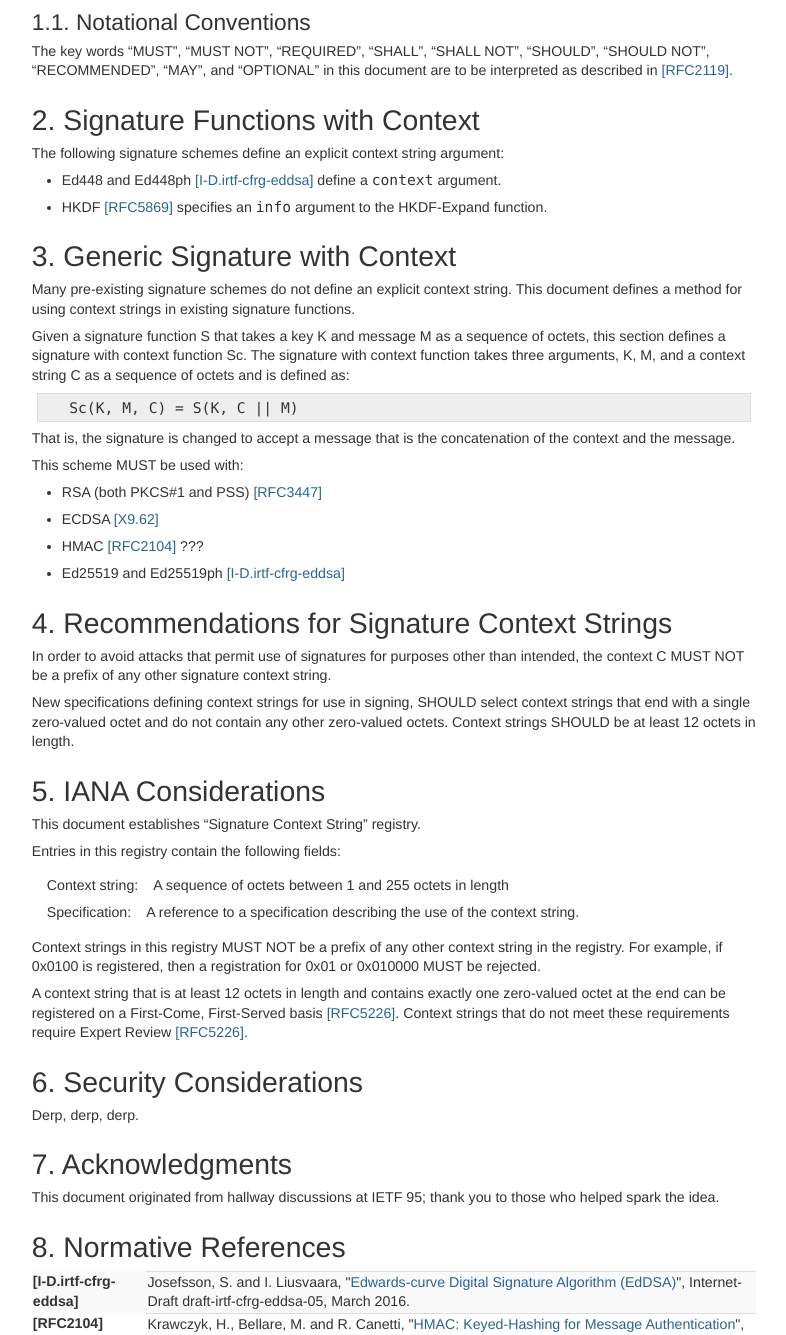
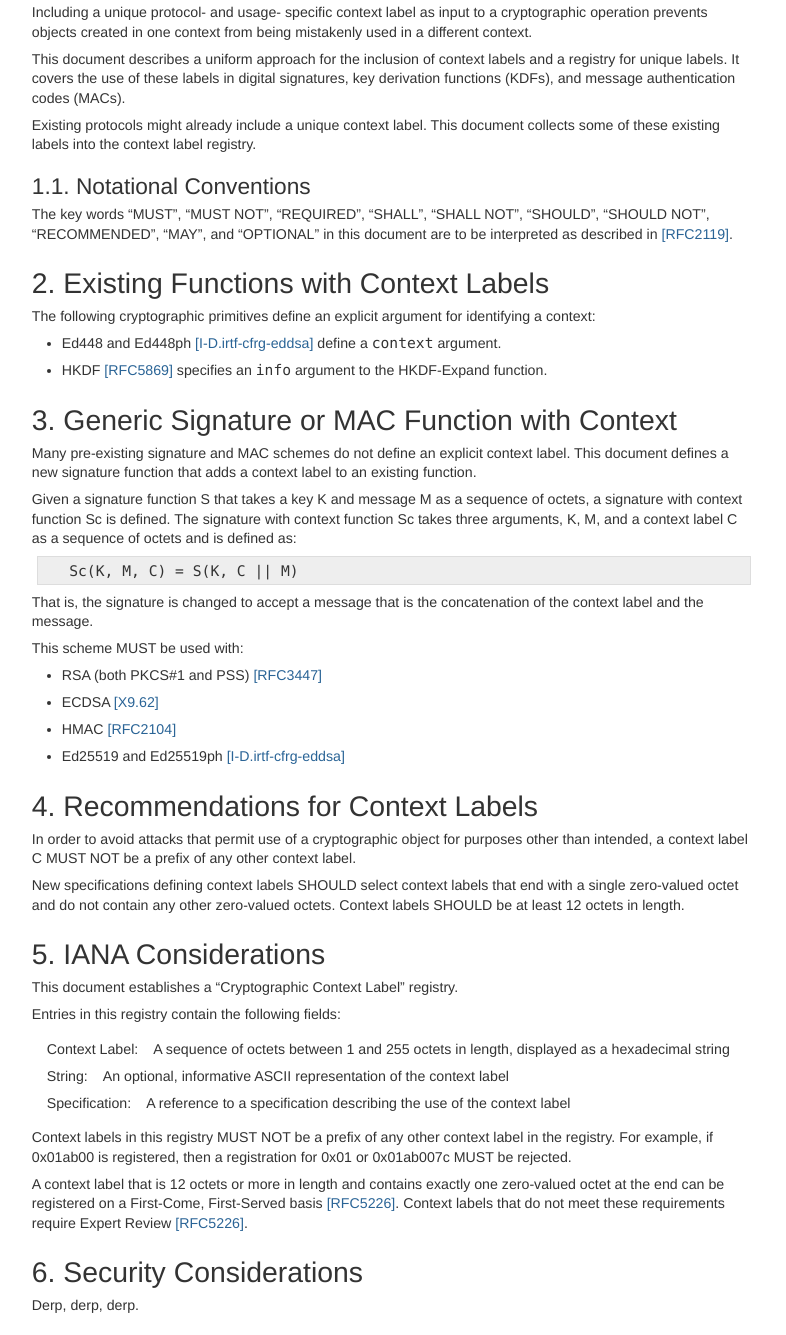
Before and after one commit to unicorn-wg/context-labels, a plain HTML site: page draft-thomson-saag-sig-context.html in a window 1280 px wide. Shown: the part 1161-2496 px from the top of the page, without its empty margins (40-826 px from the left). Drawn offline with Linux system fonts and the light colour scheme.

Commit message:
Script updating gh-pages. [ci skip]

```diff
--- a/draft-thomson-saag-sig-context.html
+++ b/draft-thomson-saag-sig-context.html
@@ -5,7 +5,7 @@
 <head profile="http://www.w3.org/2006/03/hcard http://dublincore.org/documents/2008/08/04/dc-html/">
   <meta http-equiv="Content-Type" content="text/html; charset=us-ascii" />
 
-  <title>Using Context Strings in Digital Signatures</title>
+  <title>Using Context Labels for Domain Separation of Cryptographic Objects</title>
 
   <style type="text/css">/*<![CDATA[*/
 @viewport {
@@ -270,9 +270,9 @@ li, p {
   <link href="#rfc.toc" rel="Contents"/>
 <link href="#rfc.section.1" rel="Chapter" title="1 Introduction"/>
 <link href="#rfc.section.1.1" rel="Chapter" title="1.1 Notational Conventions"/>
-<link href="#rfc.section.2" rel="Chapter" title="2 Signature Functions with Context"/>
-<link href="#rfc.section.3" rel="Chapter" title="3 Generic Signature with Context"/>
-<link href="#rfc.section.4" rel="Chapter" title="4 Recommendations for Signature Context Strings"/>
+<link href="#rfc.section.2" rel="Chapter" title="2 Existing Functions with Context Labels"/>
+<link href="#rfc.section.3" rel="Chapter" title="3 Generic Signature or MAC Function with Context"/>
+<link href="#rfc.section.4" rel="Chapter" title="4 Recommendations for Context Labels"/>
 <link href="#rfc.section.5" rel="Chapter" title="5 IANA Considerations"/>
 <link href="#rfc.section.6" rel="Chapter" title="6 Security Considerations"/>
 <link href="#rfc.section.7" rel="Chapter" title="7 Acknowledgments"/>
@@ -286,8 +286,8 @@ li, p {
   <meta name="dct.creator" content="Thomson, M., Gillmor, D., and B. Kaduk" />
   <meta name="dct.identifier" content="urn:ietf:id:draft-thomson-saag-sig-context-latest" />
   <meta name="dct.issued" scheme="ISO8601" content="2016-4-21" />
-  <meta name="dct.abstract" content="A single digital signature key is often relied upon to produce signatures that have different semantics.  This produces a potential problem whereby signatures with different intended uses can be confused.  The addition of context strings in signatures removes this problem." />
-  <meta name="description" content="A single digital signature key is often relied upon to produce signatures that have different semantics.  This produces a potential problem whereby signatures with different intended uses can be confused.  The addition of context strings in signatures removes this problem." />
+  <meta name="dct.abstract" content="A single cryptographic key is sometimes relied upon to produce muliple cryptographic artifacts that each have different semantics.  This produces a potential problem whereby artifacts with different intended uses can be confused.  The addition of context labels removes this problem." />
+  <meta name="description" content="A single cryptographic key is sometimes relied upon to produce muliple cryptographic artifacts that each have different semantics.  This produces a potential problem whereby artifacts with different intended uses can be confused.  The addition of context labels removes this problem." />
 
 </head>
 
@@ -329,13 +329,13 @@ li, p {
     </tbody>
   </table>
 
-  <p class="title">Using Context Strings in Digital Signatures<br />
+  <p class="title">Using Context Labels for Domain Separation of Cryptographic Objects<br />
   <span class="filename">draft-thomson-saag-sig-context-latest</span></p>
 
   <h1 id="rfc.abstract">
   <a href="#rfc.abstract">Abstract</a>
 </h1>
-<p>A single digital signature key is often relied upon to produce signatures that have different semantics.  This produces a potential problem whereby signatures with different intended uses can be confused.  The addition of context strings in signatures removes this problem.</p>
+<p>A single cryptographic key is sometimes relied upon to produce muliple cryptographic artifacts that each have different semantics.  This produces a potential problem whereby artifacts with different intended uses can be confused.  The addition of context labels removes this problem.</p>
 <h1 id="rfc.status">
   <a href="#rfc.status">Status of This Memo</a>
 </h1>
@@ -356,9 +356,9 @@ li, p {
 
   	<li>1.   <a href="#rfc.section.1">Introduction</a></li>
 <ul><li>1.1.   <a href="#rfc.section.1.1">Notational Conventions</a></li>
-</ul><li>2.   <a href="#rfc.section.2">Signature Functions with Context</a></li>
-<li>3.   <a href="#rfc.section.3">Generic Signature with Context</a></li>
-<li>4.   <a href="#rfc.section.4">Recommendations for Signature Context Strings</a></li>
+</ul><li>2.   <a href="#rfc.section.2">Existing Functions with Context Labels</a></li>
+<li>3.   <a href="#rfc.section.3">Generic Signature or MAC Function with Context</a></li>
+<li>4.   <a href="#rfc.section.4">Recommendations for Context Labels</a></li>
 <li>5.   <a href="#rfc.section.5">IANA Considerations</a></li>
 <li>6.   <a href="#rfc.section.6">Security Considerations</a></li>
 <li>7.   <a href="#rfc.section.7">Acknowledgments</a></li>
@@ -369,49 +369,55 @@ li, p {
   </ul>
 
   <h1 id="rfc.section.1"><a href="#rfc.section.1">1.</a> <a href="#introduction" id="introduction">Introduction</a></h1>
-<p id="rfc.section.1.p.1">There are a handful of cryptographic primitives that are used to build protocols that are used on the Internet: digital signatures, key derivation algorithms, message integrity codes, etc..  These protocols are generally developed in isolation from each other, with minimal effort to ensure that data structures used in one protocol do not have plausible interpretations in other protocols.  This gives an opportunity for cross-protocol attacks, wherein a well-behaved participant in one protocol can be abused by an attacker to create a cryptographic object that, when interpreted by a different protocol, introduces a vulnerability.  Including a unique protocol-specific context label as input to all cryptographic operations prevents a cryptographic object created in one protocol from being interpreted in the context of a different protocol.  To avoid breaking existing protcols, only new constructs can be given such context labels as they are added to protocols, but cross-protocol attacks will be avoided between primitives/protocols that do use context lables.</p>
+<p id="rfc.section.1.p.1">The same cryptographic primitive can be used in a range of different contexts.  These uses are often developed in isolation, which leads to the potential for data structures that are used in one protocol having plausible interpretations in other protocols.  This gives an opportunity for cross-protocol attacks, wherein a well-behaved participant in one protocol can be coerced into creating a cryptographic object that, when interpreted by a different protocol, introduces a vulnerability.</p>
+<p id="rfc.section.1.p.2">Reuse of the same key in multiple contexts is strongly discouraged.  However, in some cases, use of the same key might be unavoidable.  For example, the same key might need to be used in multiple versions of the same protocol, or a protocol might define multiple uses for a particular type of key.</p>
+<p id="rfc.section.1.p.3">Including a unique protocol- and usage- specific context label as input to a cryptographic operation prevents objects created in one context from being mistakenly used in a different context.</p>
+<p id="rfc.section.1.p.4">This document describes a uniform approach for the inclusion of context labels and a registry for unique labels.  It covers the use of these labels in digital signatures, key derivation functions (KDFs), and message authentication codes (MACs).</p>
+<p id="rfc.section.1.p.5">Existing protocols might already include a unique context label.  This document collects some of these existing labels into the context label registry.</p>
 <h2 id="rfc.section.1.1"><a href="#rfc.section.1.1">1.1.</a> <a href="#notational-conventions" id="notational-conventions">Notational Conventions</a></h2>
 <p id="rfc.section.1.1.p.1">The key words &#8220;MUST&#8221;, &#8220;MUST NOT&#8221;, &#8220;REQUIRED&#8221;, &#8220;SHALL&#8221;, &#8220;SHALL NOT&#8221;, &#8220;SHOULD&#8221;, &#8220;SHOULD NOT&#8221;, &#8220;RECOMMENDED&#8221;, &#8220;MAY&#8221;, and &#8220;OPTIONAL&#8221; in this document are to be interpreted as described in <a href="#RFC2119">[RFC2119]</a>.</p>
-<h1 id="rfc.section.2"><a href="#rfc.section.2">2.</a> <a href="#signature-functions-with-context" id="signature-functions-with-context">Signature Functions with Context</a></h1>
-<p id="rfc.section.2.p.1">The following signature schemes define an explicit context string argument:</p>
+<h1 id="rfc.section.2"><a href="#rfc.section.2">2.</a> <a href="#existing-functions-with-context-labels" id="existing-functions-with-context-labels">Existing Functions with Context Labels</a></h1>
+<p id="rfc.section.2.p.1">The following cryptographic primitives define an explicit argument for identifying a context:</p>
 <p/>
 
 <ul>
   <li>Ed448 and Ed448ph <a href="#I-D.irtf-cfrg-eddsa">[I-D.irtf-cfrg-eddsa]</a> define a <samp>context</samp> argument.</li>
   <li>HKDF <a href="#RFC5869">[RFC5869]</a> specifies an <samp>info</samp> argument to the HKDF-Expand function.</li>
 </ul>
-<h1 id="rfc.section.3"><a href="#rfc.section.3">3.</a> <a href="#sig-context" id="sig-context">Generic Signature with Context</a></h1>
-<p id="rfc.section.3.p.1">Many pre-existing signature schemes do not define an explicit context string.  This document defines a method for using context strings in existing signature functions.</p>
-<p id="rfc.section.3.p.2">Given a signature function S that takes a key K and message M as a sequence of octets, this section defines a signature with context function Sc.  The signature with context function takes three arguments, K, M, and a context string C as a sequence of octets and is defined as:</p>
+<h1 id="rfc.section.3"><a href="#rfc.section.3">3.</a> <a href="#context" id="context">Generic Signature or MAC Function with Context</a></h1>
+<p id="rfc.section.3.p.1">Many pre-existing signature and MAC schemes do not define an explicit context label.  This document defines a new signature function that adds a context label to an existing function.</p>
+<p id="rfc.section.3.p.2">Given a signature function S that takes a key K and message M as a sequence of octets, a signature with context function Sc is defined.  The signature with context function Sc takes three arguments, K, M, and a context label C as a sequence of octets and is defined as:</p>
 <pre>
    Sc(K, M, C) = S(K, C || M)
 </pre>
-<p id="rfc.section.3.p.3">That is, the signature is changed to accept a message that is the concatenation of the context and the message.</p>
+<p id="rfc.section.3.p.3">That is, the signature is changed to accept a message that is the concatenation of the context label and the message.</p>
 <p id="rfc.section.3.p.4">This scheme MUST be used with:</p>
 <p/>
 
 <ul>
   <li>RSA (both PKCS#1 and PSS) <a href="#RFC3447">[RFC3447]</a></li>
   <li>ECDSA <a href="#X9.62">[X9.62]</a></li>
-  <li>HMAC <a href="#RFC2104">[RFC2104]</a>  ???</li>
+  <li>HMAC <a href="#RFC2104">[RFC2104]</a></li>
   <li>Ed25519 and Ed25519ph <a href="#I-D.irtf-cfrg-eddsa">[I-D.irtf-cfrg-eddsa]</a></li>
 </ul>
-<h1 id="rfc.section.4"><a href="#rfc.section.4">4.</a> <a href="#recommendations-for-signature-context-strings" id="recommendations-for-signature-context-strings">Recommendations for Signature Context Strings</a></h1>
-<p id="rfc.section.4.p.1">In order to avoid attacks that permit use of signatures for purposes other than intended, the context C MUST NOT be a prefix of any other signature context string.</p>
-<p id="rfc.section.4.p.2">New specifications defining context strings for use in signing, SHOULD select context strings that end with a single zero-valued octet and do not contain any other zero-valued octets.  Context strings SHOULD be at least 12 octets in length.</p>
+<h1 id="rfc.section.4"><a href="#rfc.section.4">4.</a> <a href="#recommendations-for-context-labels" id="recommendations-for-context-labels">Recommendations for Context Labels</a></h1>
+<p id="rfc.section.4.p.1">In order to avoid attacks that permit use of a cryptographic object for purposes other than intended, a context label C MUST NOT be a prefix of any other context label.</p>
+<p id="rfc.section.4.p.2">New specifications defining context labels SHOULD select context labels that end with a single zero-valued octet and do not contain any other zero-valued octets.  Context labels SHOULD be at least 12 octets in length.</p>
 <h1 id="rfc.section.5"><a href="#rfc.section.5">5.</a> <a href="#iana-considerations" id="iana-considerations">IANA Considerations</a></h1>
-<p id="rfc.section.5.p.1">This document establishes &#8220;Signature Context String&#8221; registry.</p>
+<p id="rfc.section.5.p.1">This document establishes a &#8220;Cryptographic Context Label&#8221; registry.</p>
 <p id="rfc.section.5.p.2">Entries in this registry contain the following fields:</p>
 <p/>
 
 <dl>
-  <dt>Context string:</dt>
-  <dd style="margin-left: 8">A sequence of octets between 1 and 255 octets in length</dd>
+  <dt>Context Label:</dt>
+  <dd style="margin-left: 8">A sequence of octets between 1 and 255 octets in length, displayed as a hexadecimal string</dd>
+  <dt>String:</dt>
+  <dd style="margin-left: 8">An optional, informative ASCII representation of the context label</dd>
   <dt>Specification:</dt>
-  <dd style="margin-left: 8">A reference to a specification describing the use of the context string.</dd>
+  <dd style="margin-left: 8">A reference to a specification describing the use of the context label</dd>
 </dl>
-<p id="rfc.section.5.p.4">Context strings in this registry MUST NOT be a prefix of any other context string in the registry.  For example, if 0x0100 is registered, then a registration for 0x01 or 0x010000 MUST be rejected.</p>
-<p id="rfc.section.5.p.5">A context string that is at least 12 octets in length and contains exactly one zero-valued octet at the end can be registered on a First-Come, First-Served basis <a href="#RFC5226">[RFC5226]</a>.  Context strings that do not meet these requirements require Expert Review <a href="#RFC5226">[RFC5226]</a>.</p>
+<p id="rfc.section.5.p.4">Context labels in this registry MUST NOT be a prefix of any other context label in the registry.  For example, if 0x01ab00 is registered, then a registration for 0x01 or 0x01ab007c MUST be rejected.</p>
+<p id="rfc.section.5.p.5">A context label that is 12 octets or more in length and contains exactly one zero-valued octet at the end can be registered on a First-Come, First-Served basis <a href="#RFC5226">[RFC5226]</a>.  Context labels that do not meet these requirements require Expert Review <a href="#RFC5226">[RFC5226]</a>.</p>
 <h1 id="rfc.section.6"><a href="#rfc.section.6">6.</a> <a href="#security-considerations" id="security-considerations">Security Considerations</a></h1>
 <p id="rfc.section.6.p.1">Derp, derp, derp.</p>
 <h1 id="rfc.section.7"><a href="#rfc.section.7">7.</a> <a href="#acknowledgments" id="acknowledgments">Acknowledgments</a></h1>
```
Also changed, not shown: index.html (+34 -28 lines), draft-thomson-saag-sig-context.txt.
